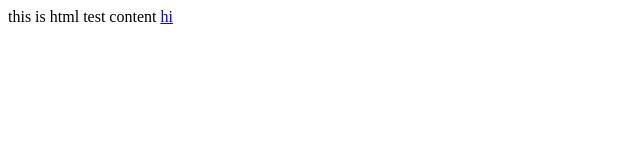
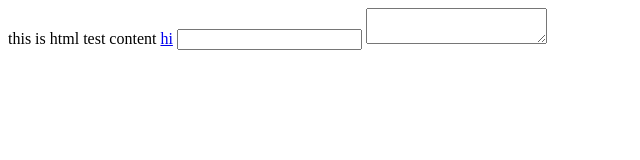
Before and after one commit to raindgy/test, a plain HTML site: page index.html in a window 1280 px wide. Shown: the whole page, without its empty margins (0-640 px from the left). Drawn offline with Linux system fonts and the light colour scheme.

Commit message:
add input run now show

```diff
--- a/index.html
+++ b/index.html
@@ -1,7 +1,17 @@
 <html>
-	<title>test html</title>
+<head>
+	<title>test html</title></head>
 	<body>
 		this is html test content
 		<a href="hi.html">hi</a>
+		<input id='ipt-txt' onkeyup="run()"/>
+		<textarea id="mgs-box"></textarea>
 	</body>
-</html>
+
+	</html>
+	<script>
+		function run(){
+			let txt=document.getElementById('ipt-txt').value
+			document.getElementById('mgs-box').innerText=txt
+		}
+	</script>
```
